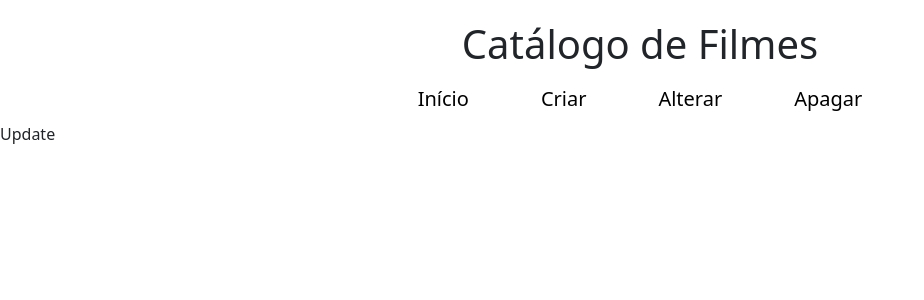
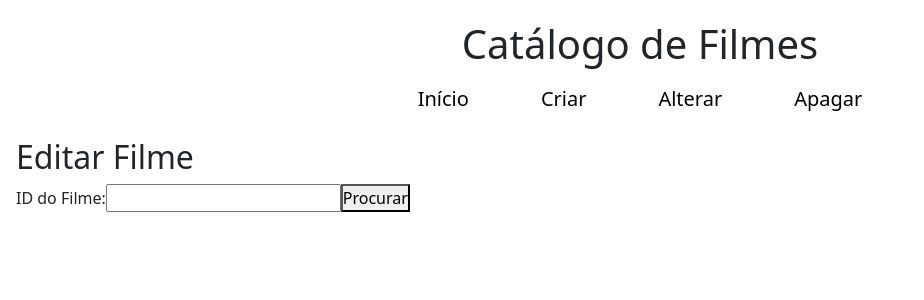
Before and after one commit to montillha/movies, a React (Vite) app: page /update/1 in a window 1280 px wide. Shown: the top 300 px of the page, without its empty margins (0-924 px from the left). Built offline with nearby package versions, Linux system fonts and the light colour scheme.

Commit message:
add update

```diff
--- a/src/pages/Update.jsx
+++ b/src/pages/Update.jsx
@@ -1,9 +1,91 @@
-import React from 'react'
+import { useContext, useState } from "react";
+import { MovieContext } from "../components/MovieContext";
+import { useNavigate } from "react-router-dom";
 
-const Update = () => {
+export default function Update() {
+  const { movies, setMovies } = useContext(MovieContext);
+  const [searchId, setSearchId] = useState("");
+  const [foundMovie, setFoundMovie] = useState(null);
+  const [form, setForm] = useState({ title: "", director: "", year: "" });
+  const navigate = useNavigate();
+
+  const handleSearch = () => {
+    const movie = movies.find((m) => m.id === parseInt(searchId));
+    if (movie) {
+      setFoundMovie(movie);
+      setForm({ title: movie.title, director: movie.director, year: movie.year });
+    } else {
+      alert("Filme não encontrado!");
+      setFoundMovie(null);
+    }
+  };
+
+  const handleChange = (e) => {
+    setForm({ ...form, [e.target.name]: e.target.value });
+  };
+
+  const handleUpdate = () => {
+    const updatedMovies = movies.map((m) =>
+      m.id === foundMovie.id ? { ...m, ...form, year: parseInt(form.year) } : m
+    );
+    setMovies(updatedMovies);
+    alert("Filme atualizado com sucesso!");
+    navigate("/");
+  };
+
   return (
-    <div>Update</div>
-  )
+    <div style={{ padding: "1rem" }}>
+      <h2>Editar Filme</h2>
+
+      <label>
+        ID do Filme:
+        <input
+          type="number"
+          value={searchId}
+          onChange={(e) => setSearchId(e.target.value)}
+        />
+      </label>
+      <button onClick={handleSearch}>Procurar</button>
+
+      {foundMovie && (
+        <form onSubmit={(e) => e.preventDefault()}>
+          <div>
+            <label>Título:</label>
+            <input
+              type="text"
+              name="title"
+              value={form.title}
+              onChange={handleChange}
+              required
+            />
+          </div>
+          <div>
+            <label>Diretor:</label>
+            <input
+              type="text"
+              name="director"
+              value={form.director}
+              onChange={handleChange}
+              required
+            />
+          </div>
+          <div>
+            <label>Ano:</label>
+            <input
+              type="number"
+              name="year"
+              value={form.year}
+              onChange={handleChange}
+              required
+            />
+          </div>
+          <br />
+          <button onClick={handleUpdate}>Alterar</button>
+          <button type="button" onClick={() => navigate("/")}>
+            Cancelar
+          </button>
+        </form>
+      )}
+    </div>
+  );
 }
-
-export default Update
```
